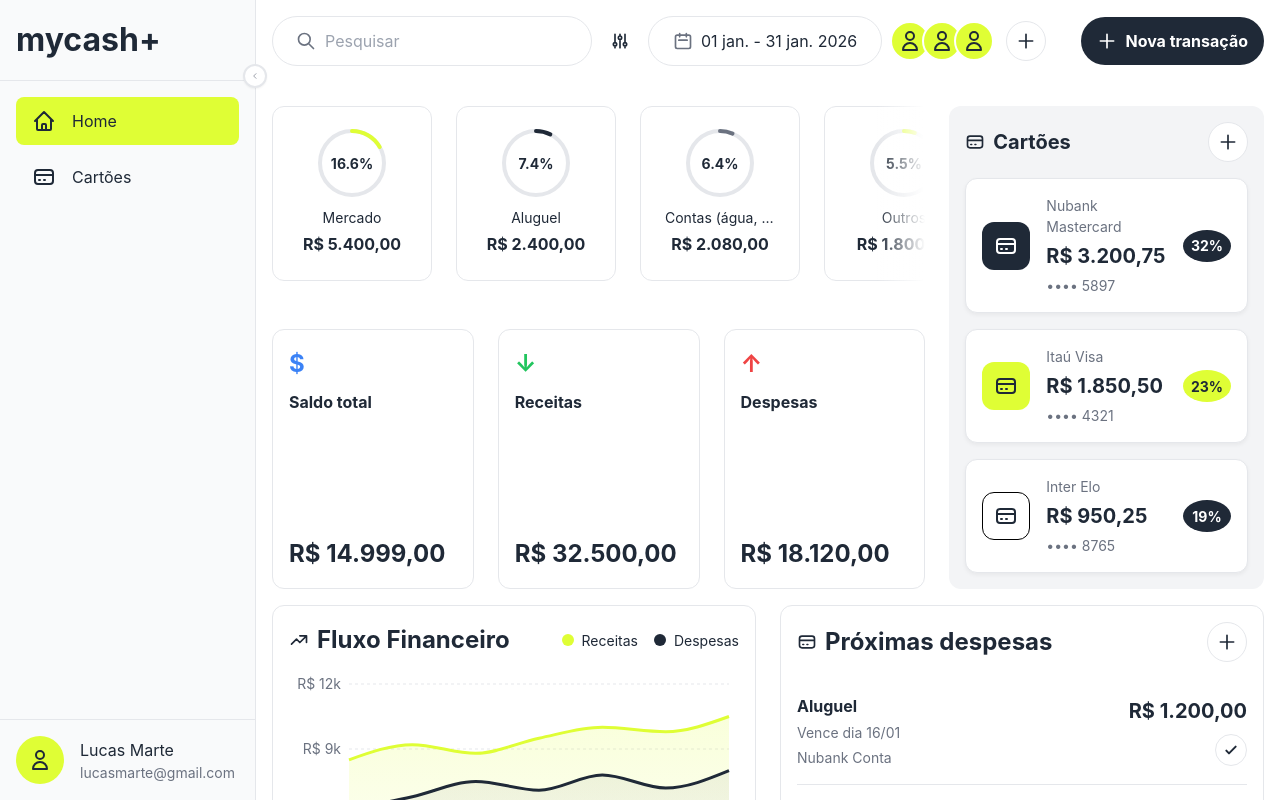
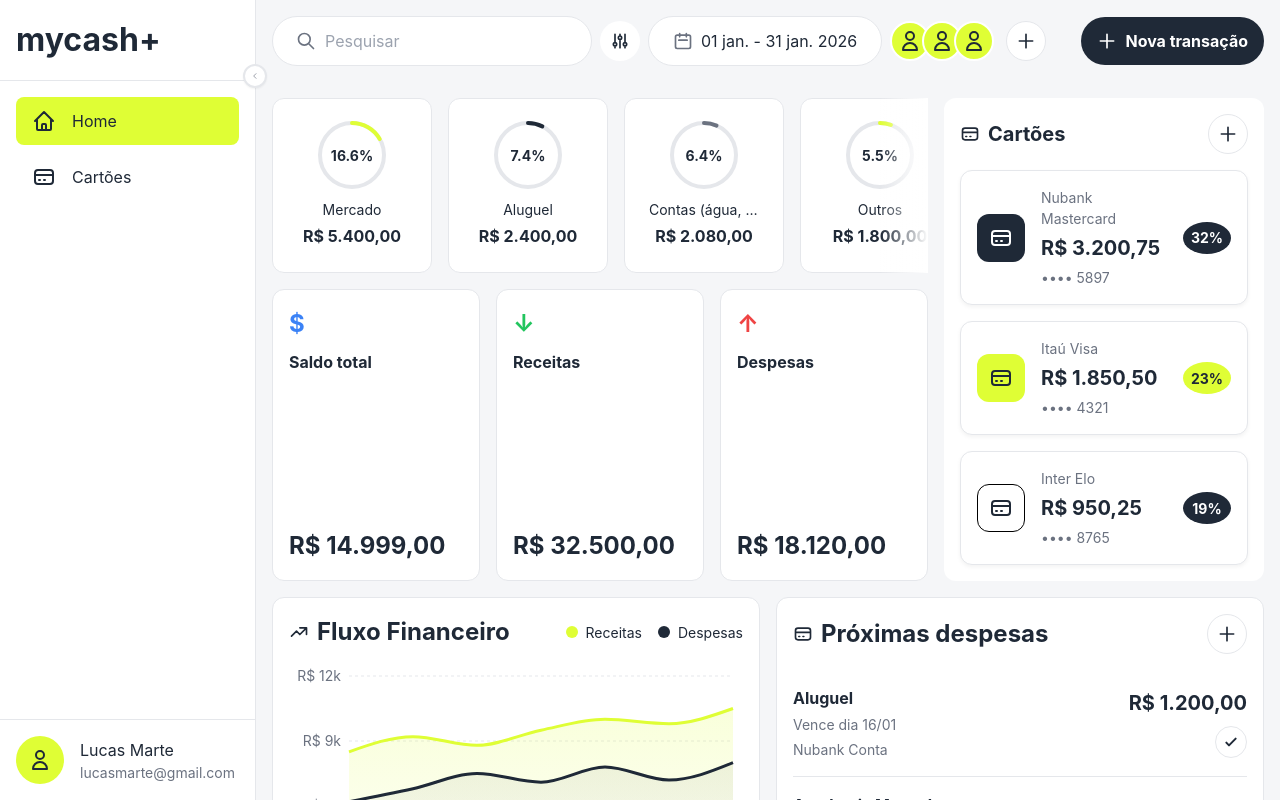
Before and after one commit to fehmoretti/dashboard-mycash, a React (Vite) app: page / in a window 1280 px wide. Shown: the top 800 px of the page. Built offline with nearby package versions, Linux system fonts and the light colour scheme.

Commit message:
Ajustar backgrounds e espaÃ§amentos: seÃ§Ã£o de cartÃµes e gaps entre seÃ§Ãµes para 16px

```diff
--- a/src/App.tsx
+++ b/src/App.tsx
@@ -22,6 +22,8 @@ const Dashboard = () => {
       className="p-8"
       style={{
         padding: 'var(--spacing-container-padding)',
+        backgroundColor: '#F5F6F8',
+        minHeight: '100vh',
       }}
     >
       {/* Barra de controles no topo */}
@@ -31,13 +33,13 @@ const Dashboard = () => {
       <div
         className="grid grid-cols-1 lg:grid-cols-3 gap-4 items-stretch"
         style={{
-          gap: 'var(--spacing-card-gap)',
+          gap: '16px',
           marginTop: '16px',
           alignItems: 'stretch',
         }}
       >
         {/* Coluna esquerda (2/3): Carrossel + Cards de Resumo */}
-        <div className="lg:col-span-2 flex flex-col h-full" style={{ gap: 'var(--spacing-card-gap)' }}>
+        <div className="lg:col-span-2 flex flex-col h-full" style={{ gap: '16px' }}>
           {/* Carrossel de Gastos por Categoria */}
           <ExpensesByCategoryCarousel />
 
@@ -45,7 +47,7 @@ const Dashboard = () => {
           <div
             className="grid grid-cols-1 md:grid-cols-3 gap-4 items-stretch flex-1"
             style={{
-              gap: 'var(--spacing-card-gap)',
+              gap: '16px',
               alignItems: 'stretch',
               flex: 1,
             }}
@@ -75,7 +77,7 @@ const Dashboard = () => {
       <div
         className="grid grid-cols-1 lg:grid-cols-2 gap-4"
         style={{
-          gap: 'var(--spacing-card-gap)',
+          gap: '16px',
           marginTop: '16px',
         }}
       >
--- a/src/components/dashboard/CreditCardsWidget/CreditCardsWidget.tsx
+++ b/src/components/dashboard/CreditCardsWidget/CreditCardsWidget.tsx
@@ -202,7 +202,7 @@ const CreditCardsWidget = () => {
     <div
       className="rounded-card h-full flex flex-col"
       style={{
-        backgroundColor: 'var(--gray-100)',
+        backgroundColor: '#FFFFFF',
         padding: 'var(--spacing-container-padding)',
         borderRadius: 'var(--border-radius-card)',
         height: '100%',
--- a/src/components/dashboard/DashboardHeader/DashboardHeader.tsx
+++ b/src/components/dashboard/DashboardHeader/DashboardHeader.tsx
@@ -16,7 +16,7 @@ const DashboardHeader = () => {
     <header
       className="flex items-center mb-6 flex-wrap"
       style={{
-        marginBottom: 'var(--spacing-card-gap)',
+        marginBottom: '16px',
         paddingBottom: 'var(--spacing-md)',
       }}
     >
--- a/src/components/dashboard/ExpensesByCategoryCarousel/ExpensesByCategoryCarousel.tsx
+++ b/src/components/dashboard/ExpensesByCategoryCarousel/ExpensesByCategoryCarousel.tsx
@@ -97,7 +97,7 @@ const ExpensesByCategoryCarousel = () => {
     <div
       className="relative"
       style={{
-        marginBottom: 'var(--spacing-card-gap)',
+        marginBottom: '0', // Gap gerenciado pelo container pai
         width: '100%',
         overflow: 'hidden', // Esconde cards que não cabem
       }}
@@ -123,7 +123,7 @@ const ExpensesByCategoryCarousel = () => {
         ref={carouselRef}
         className="flex scrollbar-hide"
         style={{
-          gap: 'var(--spacing-card-gap)',
+          gap: '16px',
           width: '100%',
           overflowX: 'auto',
           overflowY: 'hidden',
--- a/src/components/dashboard/TransactionsTable/TransactionsTable.tsx
+++ b/src/components/dashboard/TransactionsTable/TransactionsTable.tsx
@@ -239,6 +239,7 @@ const TransactionsTable = () => {
       <div
         className="rounded-card overflow-hidden"
         style={{
+          backgroundColor: '#FFFFFF',
           borderWidth: '1px',
           borderStyle: 'solid',
           borderColor: 'var(--color-border)',
--- a/src/components/layout/MainLayout/MainLayout.tsx
+++ b/src/components/layout/MainLayout/MainLayout.tsx
@@ -9,7 +9,10 @@ const MainLayout = () => {
   const { isExpanded } = useSidebar()
 
   return (
-    <div className="flex min-h-screen bg-background-primary">
+    <div
+      className="flex min-h-screen"
+      style={{ backgroundColor: '#F5F6F8' }}
+    >
       {/* HeaderMobile - apenas no mobile/tablet (<1024px) */}
       <div className="block lg:hidden">
         <HeaderMobile />
--- a/src/components/layout/Sidebar/Sidebar.tsx
+++ b/src/components/layout/Sidebar/Sidebar.tsx
@@ -47,7 +47,7 @@ const Sidebar = ({ currentPath }: SidebarProps) => {
       className="fixed left-0 top-0 h-screen z-40 flex flex-col transition-all duration-300 ease-in-out"
       style={{
         width: isExpanded ? '16rem' : '5rem', // w-64 = 256px = 16rem, w-20 = 80px = 5rem
-        backgroundColor: 'var(--color-background-secondary)',
+        backgroundColor: '#FFFFFF',
         borderRightWidth: '1px',
         borderRightStyle: 'solid',
         borderRightColor: 'var(--color-border)',
--- a/src/styles/base.css
+++ b/src/styles/base.css
@@ -24,7 +24,7 @@
   body {
     margin: 0;
     min-height: 100vh;
-    background-color: var(--color-background-primary);
+    background-color: #F5F6F8;
     color: var(--color-text-primary);
   }
 
```
